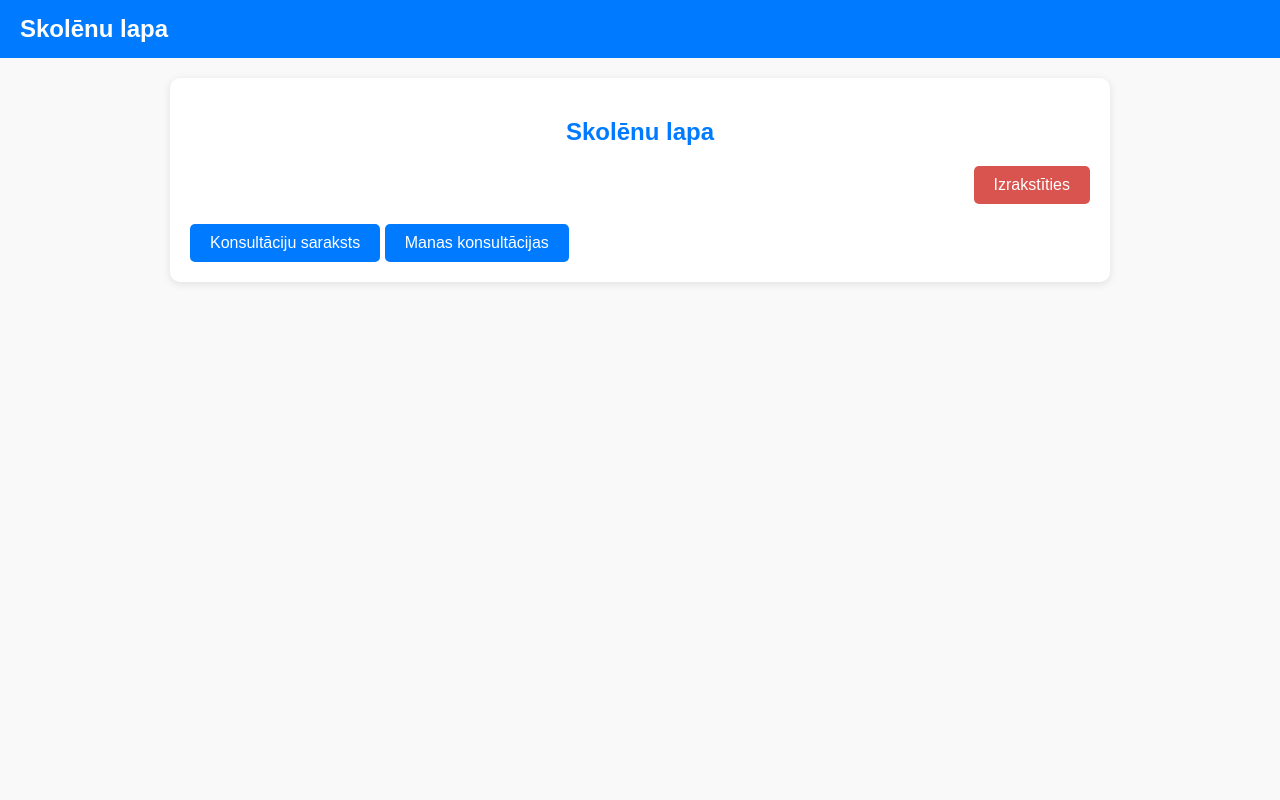
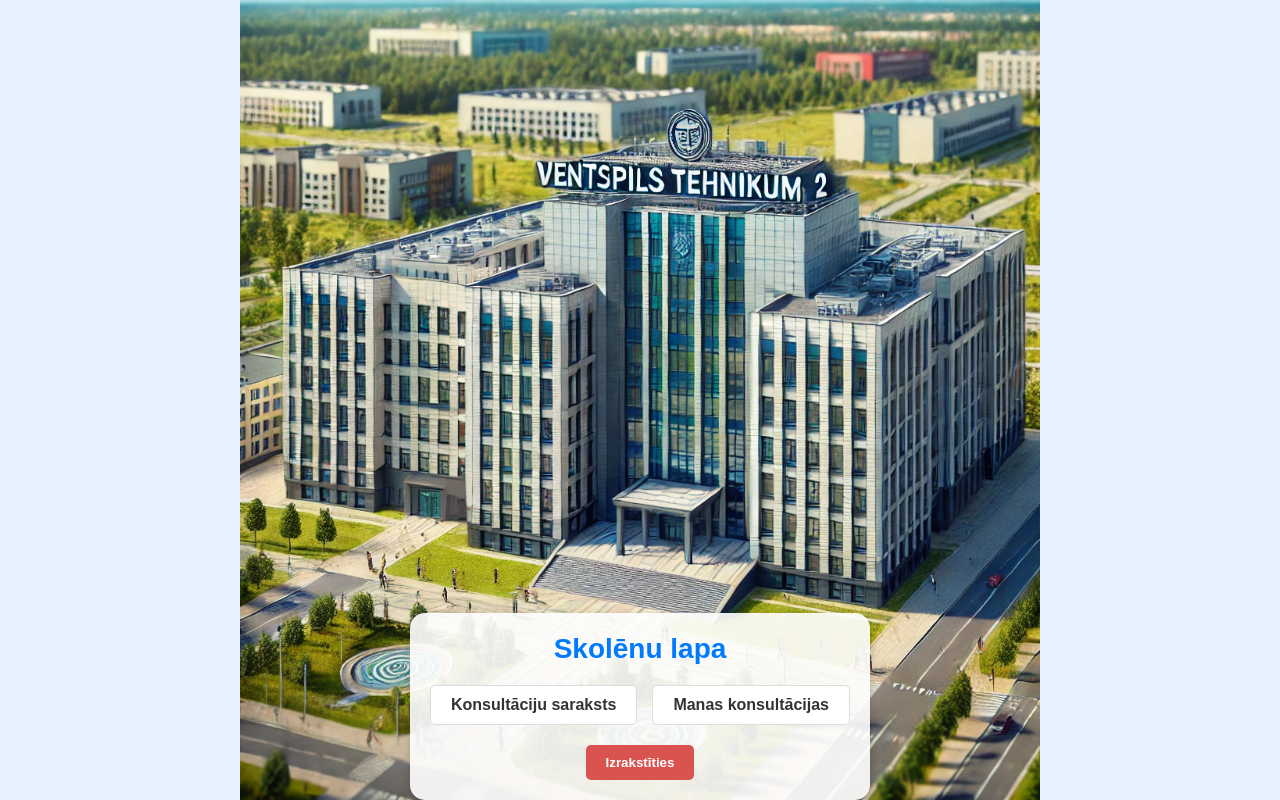
Before and after one commit to Vikusjik/kvalifikacijasDarbs, a Laravel app: template resources/views/students/dashboard.blade.php in a window 1280 px wide. Run offline with Laravel 12, Linux system fonts and the light colour scheme; the template is opened without the code that fills it, so the values that code supplies are empty; some libraries are stand-ins or nearby versions.

Commit message:
Skolenu lapai ir stils

```diff
--- a/resources/views/students/dashboard.blade.php
+++ b/resources/views/students/dashboard.blade.php
@@ -8,115 +8,103 @@
     <style>
         body {
             font-family: Arial, sans-serif;
-            background-color: #f9f9f9;
+            background-color: #e6f2ff;
+            background-image: url('images/VT-eka.png');
+            background-size: contain;
+            background-position: center;
+            background-repeat: no-repeat;
+            color: #333;
             margin: 0;
             padding: 0;
-        }
-
-        .header {
-            background-color: #007bff;
-            color: white;
-            padding: 15px 20px;
             display: flex;
-            align-items: center;
-            justify-content: space-between;
-        }
-
-        .header h1 {
-            margin: 0;
-            font-size: 24px;
+            flex-direction: column;
+            min-height: 100vh;
+            justify-content: flex-end;
         }
 
         .container {
             max-width: 900px;
-            margin: 20px auto;
+            margin: 0 auto;
             padding: 20px;
-            background-color: white;
-            border-radius: 10px;
-            box-shadow: 0 2px 8px rgba(0, 0, 0, 0.1);
+            background-color: rgba(255, 255, 255, 0.9);
+            border-radius: 15px;
+            box-shadow: 0 4px 8px rgba(0, 0, 0, 0.2);
+            text-align: center;
         }
 
-        h2 {
+        .header {
             text-align: center;
             margin-bottom: 20px;
+        }
+
+        .header h1 {
+            font-size: 28px;
             color: #007bff;
+            margin: 0;
+        }
+
+        nav {
+            display: flex;
+            justify-content: center;
+            gap: 15px;
+            margin-top: 20px;
+        }
+
+        nav a {
+            text-decoration: none;
+            background-color: white;
+            color: #333;
+            padding: 10px 20px;
+            border-radius: 5px;
+            font-weight: bold;
+            border: 1px solid #ddd;
+            transition: all 0.3s ease-in-out;
+        }
+
+        nav a:hover {
+            background-color: #007bff;
+            color: white;
+            border-color: #0056b3;
         }
 
         .logout-form {
-            display: flex;
-            justify-content: flex-end;
-            margin-bottom: 20px;
+            margin-top: 20px;
         }
 
         .logout-form input {
+            padding: 10px 20px;
             background-color: #d9534f;
             color: white;
-            padding: 10px 20px;
+            border-radius: 5px;
+            font-weight: bold;
             border: none;
-            border-radius: 5px;
             cursor: pointer;
-            font-size: 16px;
-            transition: background-color 0.3s;
+            transition: background-color 0.3s ease-in-out;
         }
 
         .logout-form input:hover {
             background-color: #c9302c;
         }
-
-        .content-box {
-            background-color: #fff;
-            padding: 20px;
-            border-radius: 10px;
-            box-shadow: 0 2px 8px rgba(0, 0, 0, 0.1);
-            text-align: center;
-        }
-
-        .button-container {
-            margin-top: 20px;
-        }
-
-        .button-container a {
-            text-decoration: none;
-            background-color: #007bff;
-            color: white;
-            padding: 10px 20px;
-            border-radius: 5px;
-            font-size: 16px;
-            transition: background-color 0.3s;
-            display: inline-block;
-        }
-
-        .button-container a:hover {
-            background-color: #0056b3;
-        }
     </style>
 </head>
 <body>
-    <!-- Header -->
-    <div class="header">
-        <h1>Skolēnu lapa</h1>
-    </div>
+    <div class="container">
+        <!-- Header -->
+        <div class="header">
+            <h1>Skolēnu lapa</h1>
+        </div>
 
-    <!-- Main Content -->
-    <div class="container">
-        <h2 class="font-semibold text-xl text-gray-800 leading-tight">
-            {{ __('Skolēnu lapa') }}
-        </h2>
+        <!-- Navigācija -->
+        <nav>
+            <a href="{{ route('consultations.index') }}">Konsultāciju saraksts</a>
+            <a href="{{ route('myConsultation.index') }}">Manas konsultācijas</a>
+        </nav>
 
-        <!-- Logout Form -->
+        <!-- Logout -->
         <form method="POST" action="{{ route('logout') }}" class="logout-form">
             @csrf
             <input type="submit" value="Izrakstīties">
         </form>
-
-
-
-            <!-- Konsultāciju saraksta poga -->
-            <div class="button-container">
-                <a href="{{ route('consultations.index') }}">Konsultāciju saraksts</a>
-                <a href="{{ route('myConsultation.index') }}" class="btn">Manas konsultācijas</a>
-            </div>
-        </div>
     </div>
 </body>
 </html>
```
Also changed, not shown: database/database.sqlite.
